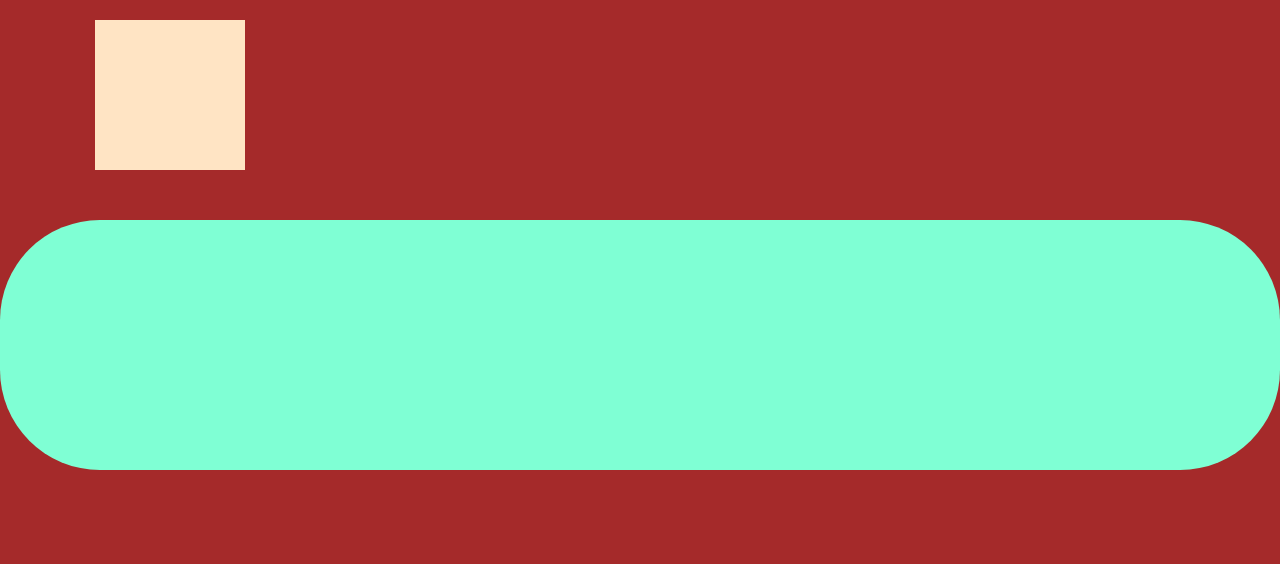
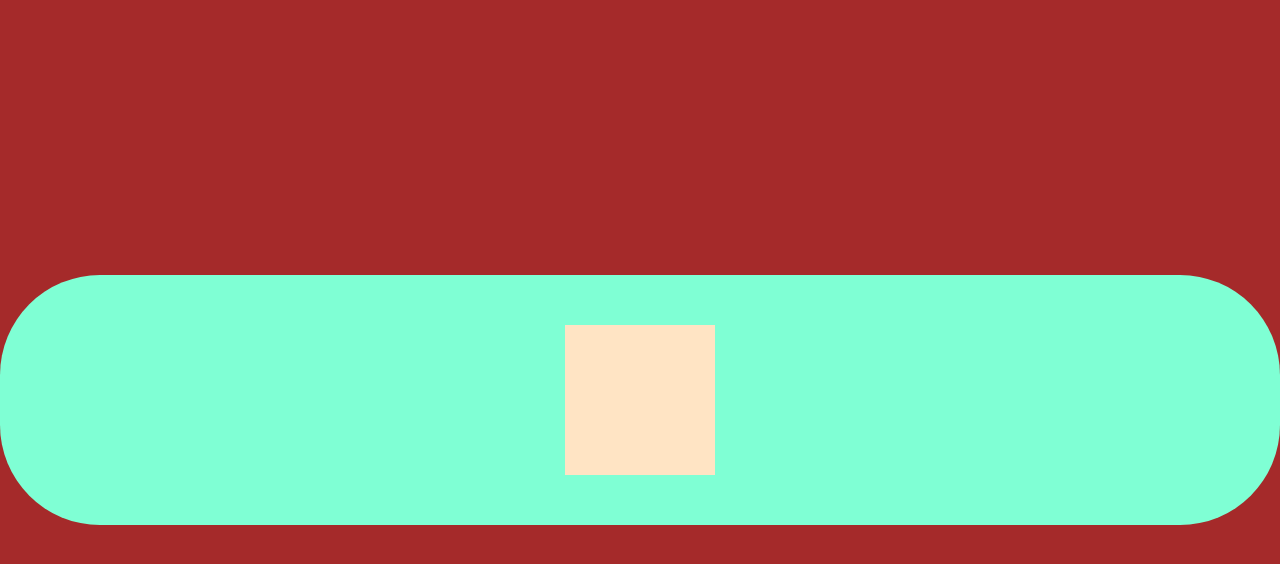
Before and after one commit to a3550749-anusha/basic-frontend, a website: page index.html in a window 1280 px wide. Drawn offline with Linux system fonts and the light colour scheme.

Commit message:
position absolute

```diff
--- a/styles.css
+++ b/styles.css
@@ -15,13 +15,21 @@ body{
   background-color: bisque;
   height: 150px;
   width: 150px;
-  margin-top: 20px;
-  margin-left: 95px;
+
+  position:absolute;
+  top:50%;
+  left:50%;
+  transform: translate(-50%,-50%);
+  z-index: 10;
 }
 #box2{
   background-color: aquamarine;
   height: 250px;
   border-radius: 100px;
-  margin-top: 50px;
+  position: relative;
+  top:50%;
+  left:50%;
+  transform: translate(-50%,-50%);
+  z-index: 1;
 
 }
```
